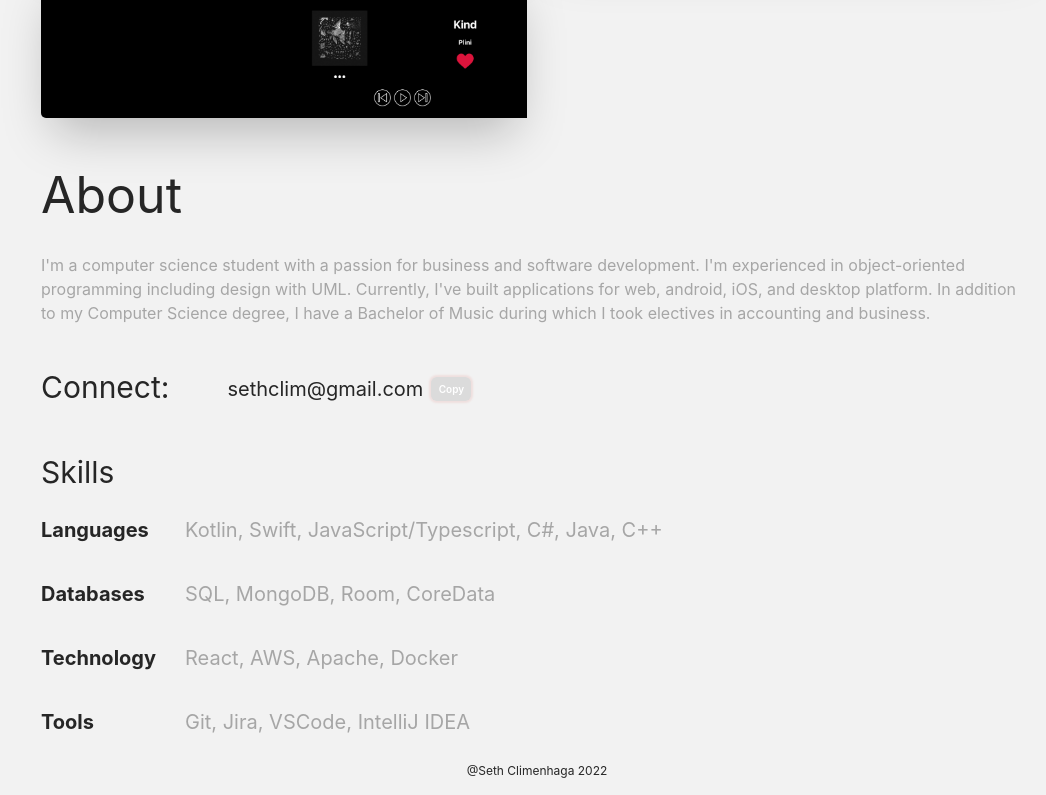
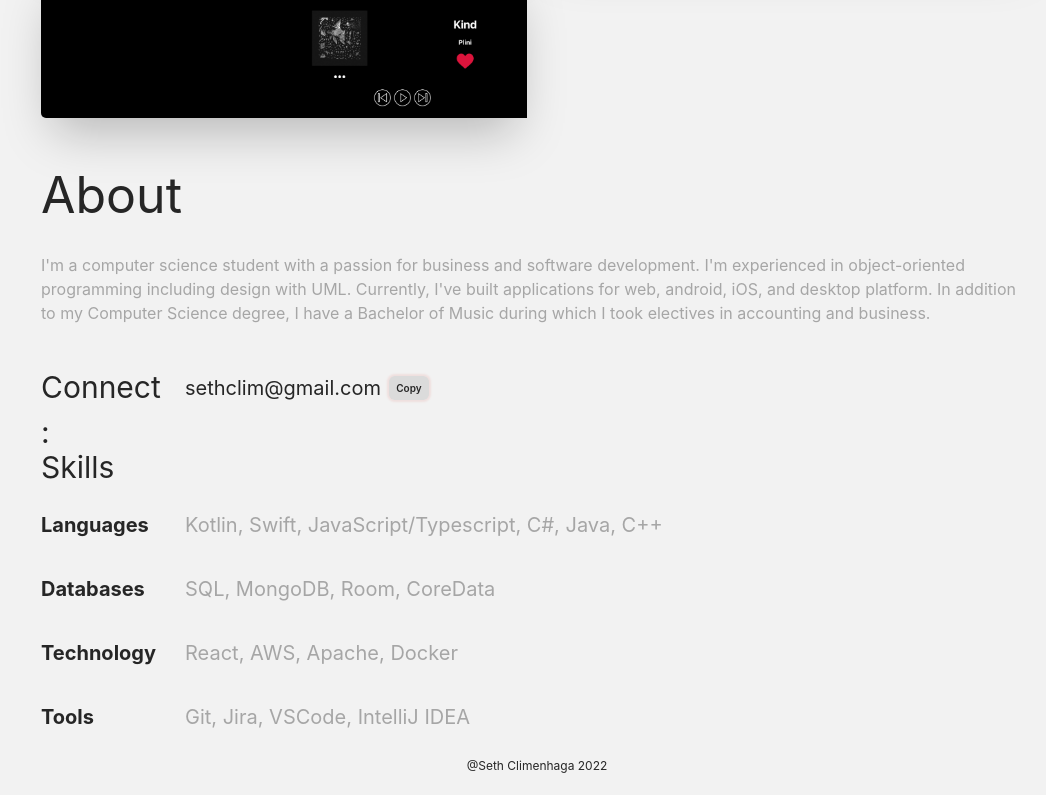
Before and after one commit to sethclim/my-portfolio, a React (Create React App) app: page / in a window 1280 px wide. Shown: the part 1197-1992 px from the top of the page, without its empty margins (103-1149 px from the left). Built offline with nearby package versions, Linux system fonts and the light colour scheme.

Commit message:
Responive design and Fixed last mouse bug

```diff
--- a/src/Components/Sections/About.js
+++ b/src/Components/Sections/About.js
@@ -23,14 +23,13 @@ class About extends React.Component {
         </Flex>
 
         <HStack align="top" pt="10" alignItems="center">
-
-
-            <Text mr={50}  fontSize={30}>Connect:</Text>
-
-            <Box pt={1} >
+          <Grid templateColumns='120px 1fr' gap={6}>
+            <GridItem w='100%' h='10' alignItems='center' >
+              <Text   fontSize={30}>Connect:</Text></GridItem>
+            <GridItem w='100%' h='10'>
               <Copy />
-            </Box>
-
+            </GridItem>
+          </Grid>
         </HStack>
 
 
--- a/src/Components/Sections/Copy.js
+++ b/src/Components/Sections/Copy.js
@@ -12,10 +12,9 @@ export default function Copy() {
   };
 
   return(
-    <HStack>
-      <Text fontSize={20} variant='hover'>sethclim@gmail.com</Text>
-      <Button bg="#99999944" color="white" fontSize={10} padding={0} h="6" variant="just-outline" onClick={copyToClipboard}>{copyText}</Button>
-
+    <HStack h='100%' alignItems='center' justifyContent='start' pt='6px' >
+      <Text fontSize={20} >sethclim@gmail.com</Text>
+      <Button bg="#99999944" color="brand.dark" fontSize={10} padding={0} h="6" variant="just-outline" onClick={copyToClipboard}>{copyText}</Button>
     </HStack>
   )
 }
--- a/src/Components/Sections/project/project-item.js
+++ b/src/Components/Sections/project/project-item.js
@@ -4,7 +4,7 @@ import Bitbucket from "../../SVG/bitbucket";
 import Modal from "../../modal/modal";
 import styles from "./projectsession.module.scss"
 
-import { GridItem, Text, Image, HStack, VStack, Link, Box } from '@chakra-ui/react'
+import { GridItem, Text, Image, HStack, VStack, Link, Box ,Wrap, WrapItem} from '@chakra-ui/react'
 
 
  const ProjectItem = ({context, image, desc, tech, title, gitLink, bkImage, bkColor, bgSize=400, TitleColor, bkPostion="center", hoverColor,textHover}) =>{
@@ -13,7 +13,13 @@ import { GridItem, Text, Image, HStack, VStack, Link, Box } from '@chakra-ui/rea
     const { controlCursor, onCursor  } = context;
 
     function toggleModal() {
+
         controlCursor(!isOpen)
+
+        if(isOpen){
+          onCursor('false')
+        }
+
         setIsOpen(!isOpen);
     }
 
@@ -37,25 +43,25 @@ import { GridItem, Text, Image, HStack, VStack, Link, Box } from '@chakra-ui/rea
 
         <Modal handleClose={toggleModal} isOpen={isOpen}>
           <HStack>
-            <VStack alignItems="start" justifyContent="start" w="50%" h="500px" pt={5} padding={20}>
+            <VStack alignItems="start" justifyContent="center" w="50%" h="500px" pt={5} pl={10}  overflow='hidden'>
               <Text fontSize={30}>{title}</Text>
-              <Text>{desc}</Text>
-              <HStack pt={4}>
-                <Text bg="black" color="white" padding={1} borderRadius={5}>Tech Stack</Text>
+              <Text fontSize={[15,15,15, 16, 20]} maxHeight='25vh'  overflow='hidden' >{desc}</Text>
+              <Wrap pt={4}>
+                <Text  w='5.5rem' bg="black" color="white" padding={1} borderRadius={5}>Tech Stack</Text>
                 {
                   tech.map(item => {
-                    return <Text>{item}</Text>
+                    return <WrapItem><Text>{item}</Text></WrapItem>
                   })
                 }
-              </HStack>
+              </Wrap>
 
               <Link href={gitLink} isExternal pt={4}>
                   <Bitbucket className={styles.github} />
               </Link>
 
             </VStack>
-            <VStack h="100%" w="50%">
-              <Image boxSize='500px' objectFit='contain' src={image} />
+            <VStack h="100%" w="50%" >
+              <Image boxSize={['100px', '20rem', '500px']} objectFit='contain' src={image} pr='2' />
             </VStack>
           </HStack>
         </Modal>
--- a/src/Components/floating-links/floating-links.module.scss
+++ b/src/Components/floating-links/floating-links.module.scss
@@ -17,3 +17,10 @@
 .floatingItem:hover {
   color: #9450f2;
 }
+
+@media (max-width: 1138px) {
+  .linkWrapper {
+    width: 100%;
+    display: none;
+  }
+}
--- a/src/Components/modal/modal.module.scss
+++ b/src/Components/modal/modal.module.scss
@@ -26,3 +26,9 @@
   font-size: 1rem;
   border-radius: 1rem;
 }
+
+@media (max-width: 767.98px) {
+  .modalContent {
+    width: 100%;
+  }
+}
```
